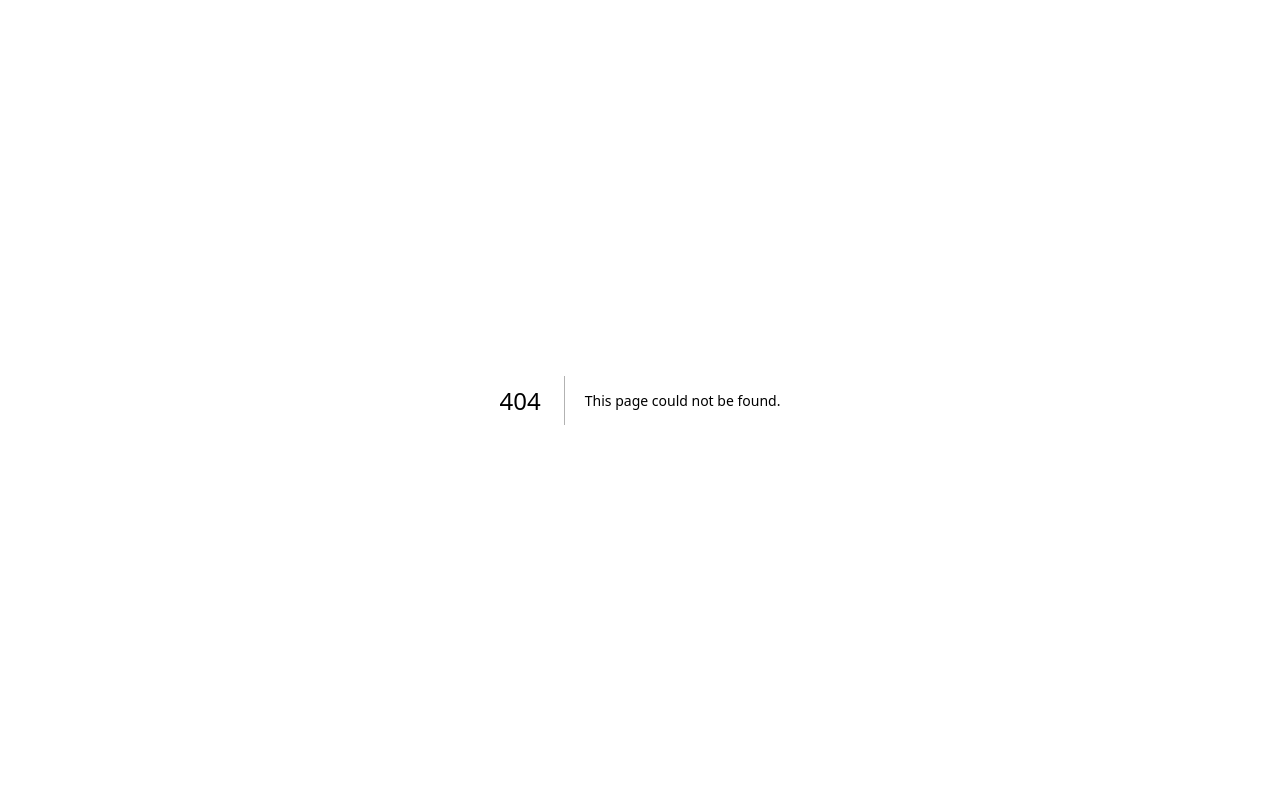
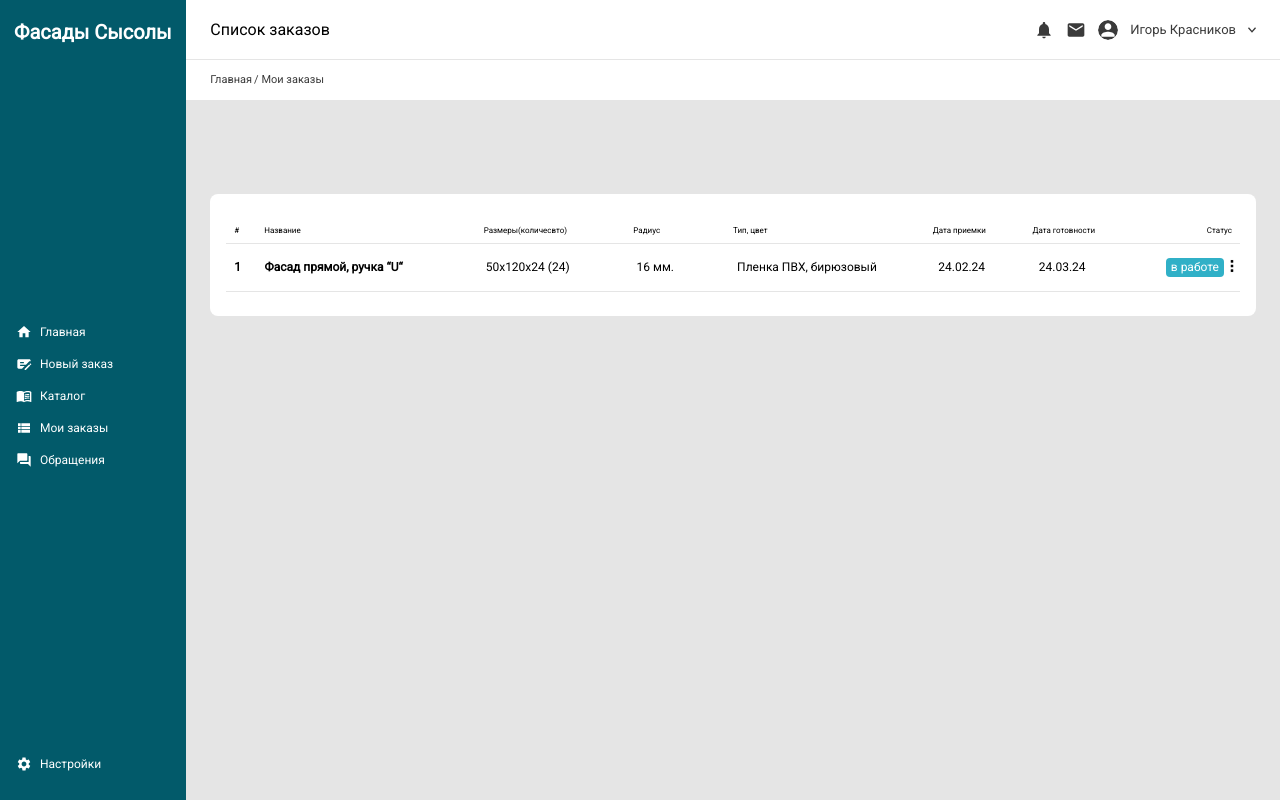
Before and after one commit to TatyanaFilippova/mdf-center-order-form, a Next.js app: page /orders in a window 1280 px wide. Before the commit this address had no page. Built offline with nearby package versions, Linux system fonts and the light colour scheme.

Commit message:
сделала страницу заказов

```diff
--- /dev/null
+++ b/src/app/orders/page.tsx
@@ -0,0 +1,49 @@
+"use client";
+
+import Header from "@/components/header/Header";
+
+import Sidebar from "@/components/sidebar/Sidebar";
+import Table from "@/components/table/Table";
+import { TableElementItemProps } from "@/components/tableElement/TableElementItem";
+import { Container, Shell, Wrapper } from "./styled";
+
+const breadCrumbs = [
+  {
+    title: "Главная",
+  },
+  {
+    title: "Мои заказы",
+  },
+];
+
+const list: TableElementItemProps[] = [
+  {
+    number: "1",
+    title: "Фасад прямой, ручка “U“",
+    sizes: "50x120x24 (24)",
+    radius: "16 мм.",
+    colorType: "Пленка ПВХ",
+    color: "бирюзовый",
+    dateStart: "24.02.24",
+    dateEnd: "24.03.24",
+    status: "todo",
+  },
+];
+
+const Page = () => {
+  return (
+    <>
+      <Wrapper>
+        <Sidebar />
+        <Shell>
+          <Header breadCrumbs={breadCrumbs} />
+          <Container>
+            <Table list={list} />
+          </Container>
+        </Shell>
+      </Wrapper>
+    </>
+  );
+};
+
+export default Page;
--- /dev/null
+++ b/src/app/orders/styled.ts
@@ -0,0 +1,23 @@
+import styled from "styled-components";
+
+export const Wrapper = styled.div`
+  display: flex;
+  background-color: #e5e5e5;
+`;
+
+export const Shell = styled.div`
+  display: flex;
+  flex-direction: column;
+  width: 100%;
+`;
+
+export const Container = styled.div`
+  margin-left: 24px;
+  margin-right: 24px;
+  background-color: white;
+  border-radius: 8px;
+  padding-top: 24px;
+  padding-left: 16px;
+  padding-right: 16px;
+  padding-bottom: 24px;
+`;
--- a/src/components/header/styled.ts
+++ b/src/components/header/styled.ts
@@ -7,6 +7,7 @@ export const HeaderStyled = styled.div`
   display: flex;
   justify-content: space-between;
   align-items: center;
+  background-color: white;
 `;
 
 export const Img = styled.img`
@@ -17,12 +18,14 @@ export const Img = styled.img`
 
 export const Title = styled.div`
   font-size: 16px;
+  padding-left: 24px;
 `;
 
 export const Wrapper = styled.div`
   display: flex;
   justify-content: space-between;
   align-items: center;
+  padding-right: 24px;
 `;
 
 export const Name = styled.div`
@@ -42,6 +45,9 @@ export const HeaderBottom = styled.div`
   font-size: 11px;
   color: #3a3a3a;
   align-items: center;
+  margin-bottom: 94px;
+  background-color: white;
+  padding-left: 24px;
 `;
 
 export const BreadCrumbsItem = styled.div`
--- a/src/components/sidebar/styled.ts
+++ b/src/components/sidebar/styled.ts
@@ -3,7 +3,7 @@ import styled from "styled-components";
 export const SidebarStyled = styled.div`
   background: #025a6a;
   height: 100vh;
-  width: 206px;
+  width: 218px;
   padding-top: 20px;
   padding-bottom: 20px;
   display: flex;
--- a/src/components/table/Table.tsx
+++ b/src/components/table/Table.tsx
@@ -8,7 +8,7 @@ interface TableProps {
 }
 
 const Table = ({ list }: TableProps) => {
-  console.log(list);
+
   return (
     <>
       <HeaderTable />
```
Also changed, not shown: src/components/header/Header.tsx (+3 -4 lines).
